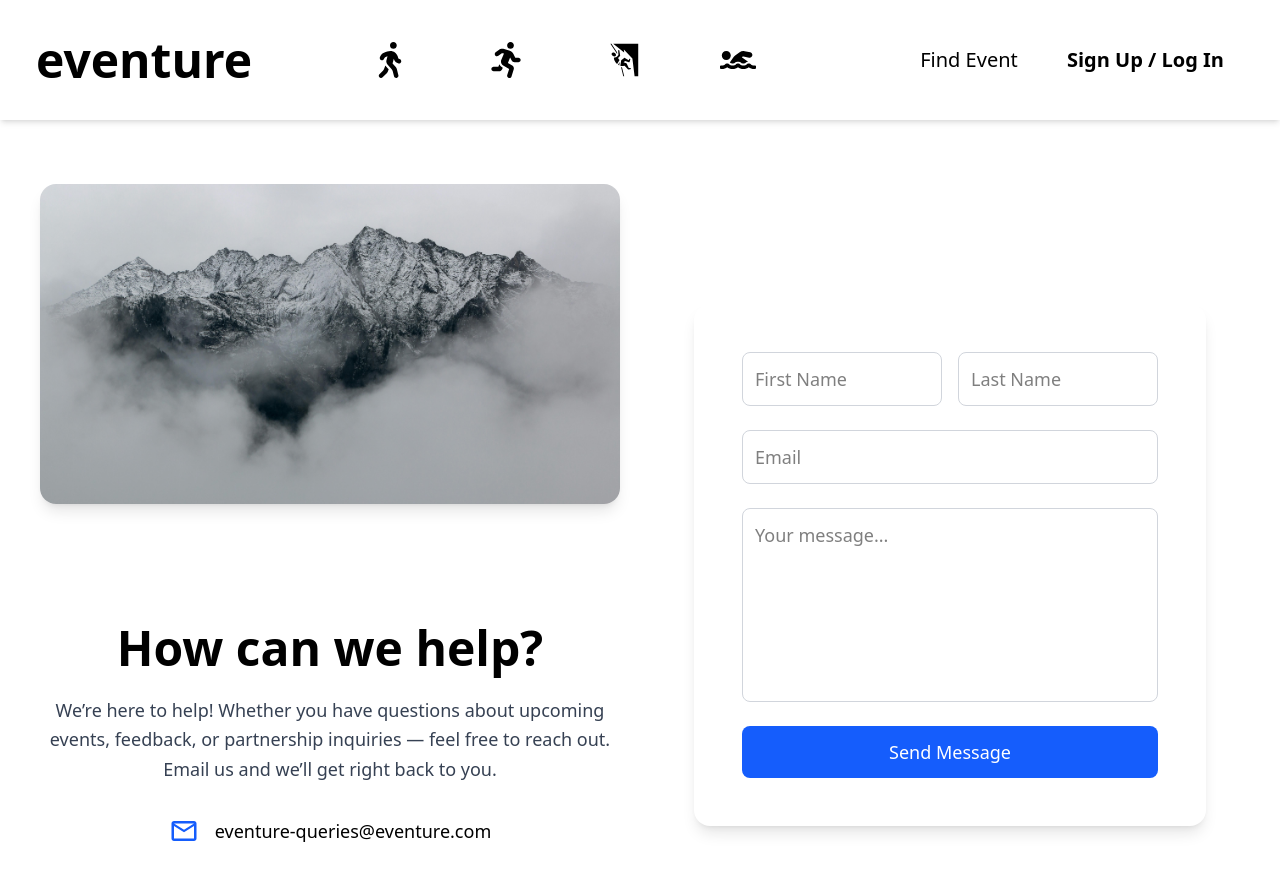
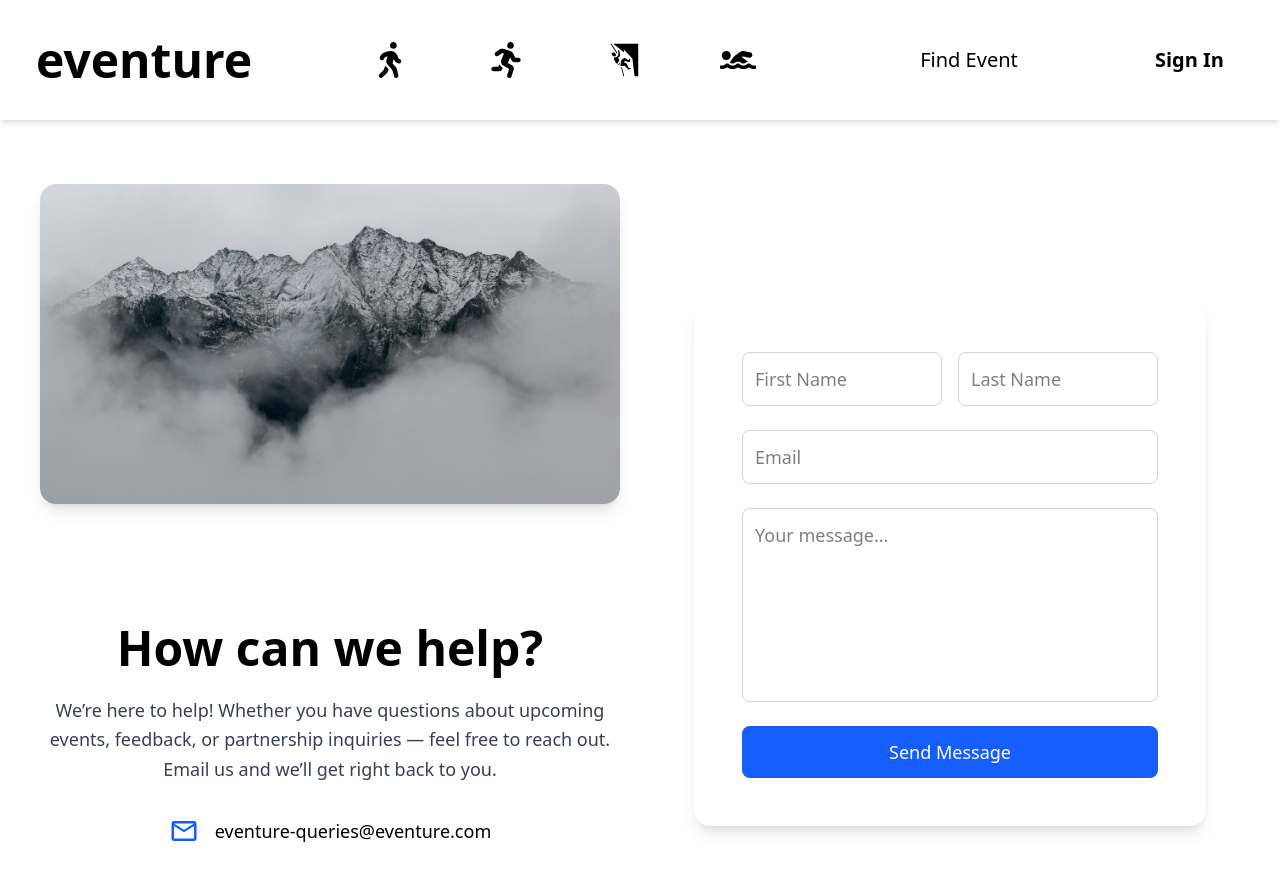
Before and after one commit to loafdimension/eventure, a React (Vite) app: page /contact in a window 1280 px wide. Shown: the top 880 px of the page. Built offline with nearby package versions, Linux system fonts and the light colour scheme; no server answers; the database is empty.

Commit message:
Changing the flow of sign up and login so it assumes log in first, and also upon sign up or log in, redirects the user to the home page

```diff
--- a/src/components/NavBar/NavBarButtons.jsx
+++ b/src/components/NavBar/NavBarButtons.jsx
@@ -63,7 +63,7 @@ function NavBarButtons() {
               to="/signup-login"
               className="hover:text-indigo-600 font-semibold text-xl"
             >
-              Sign Up / Log In
+              Sign In
             </Link>
           )}
         </div>
--- a/src/components/Sign-Up-Log-In/SignUpForm.jsx
+++ b/src/components/Sign-Up-Log-In/SignUpForm.jsx
@@ -1,23 +1,38 @@
 import { Auth } from "@supabase/auth-ui-react";
 import { supabase } from "../../../supabaseClient";
 import { ThemeSupa } from "@supabase/auth-ui-shared";
+import { useNavigate } from "react-router-dom";
+import { useEffect } from "react";
 
 const GOOGLE_CALENDAR_EVENTS_SCOPE =
   "https://www.googleapis.com/auth/calendar.events";
 
 function SignUpLogInForm() {
+  const navigate = useNavigate();
+
+  useEffect(() => {
+    const { data: listener } = supabase.auth.onAuthStateChange(
+      (event, session) => {
+        if (event === "SIGNED_IN" || event === "USER_UPDATED") {
+          navigate("/");
+        }
+      }
+    );
+
+    return () => listener.subscription.unsubscribe();
+  }, [navigate]);
+
   const requiredScopes = `email ${GOOGLE_CALENDAR_EVENTS_SCOPE}`;
 
   return (
     <div className="flex flex-col gap-4 w-full max-w-sm p-6 bg-white rounded-lg shadow-md mx-auto mt-10">
-      <h2 className="text-2xl font-bold text-center mb-4">Sign Up / Log In</h2>
+      <h2 className="text-2xl font-bold text-center mb-4">Welcome!</h2>
 
       <Auth
         supabaseClient={supabase}
         appearance={{ theme: ThemeSupa }}
         providers={["google"]}
-        view="sign_up"
-        redirectTo={window.location.origin}
+        view="sign_in"
         providerScopes={{
           google: requiredScopes,
         }}
```
